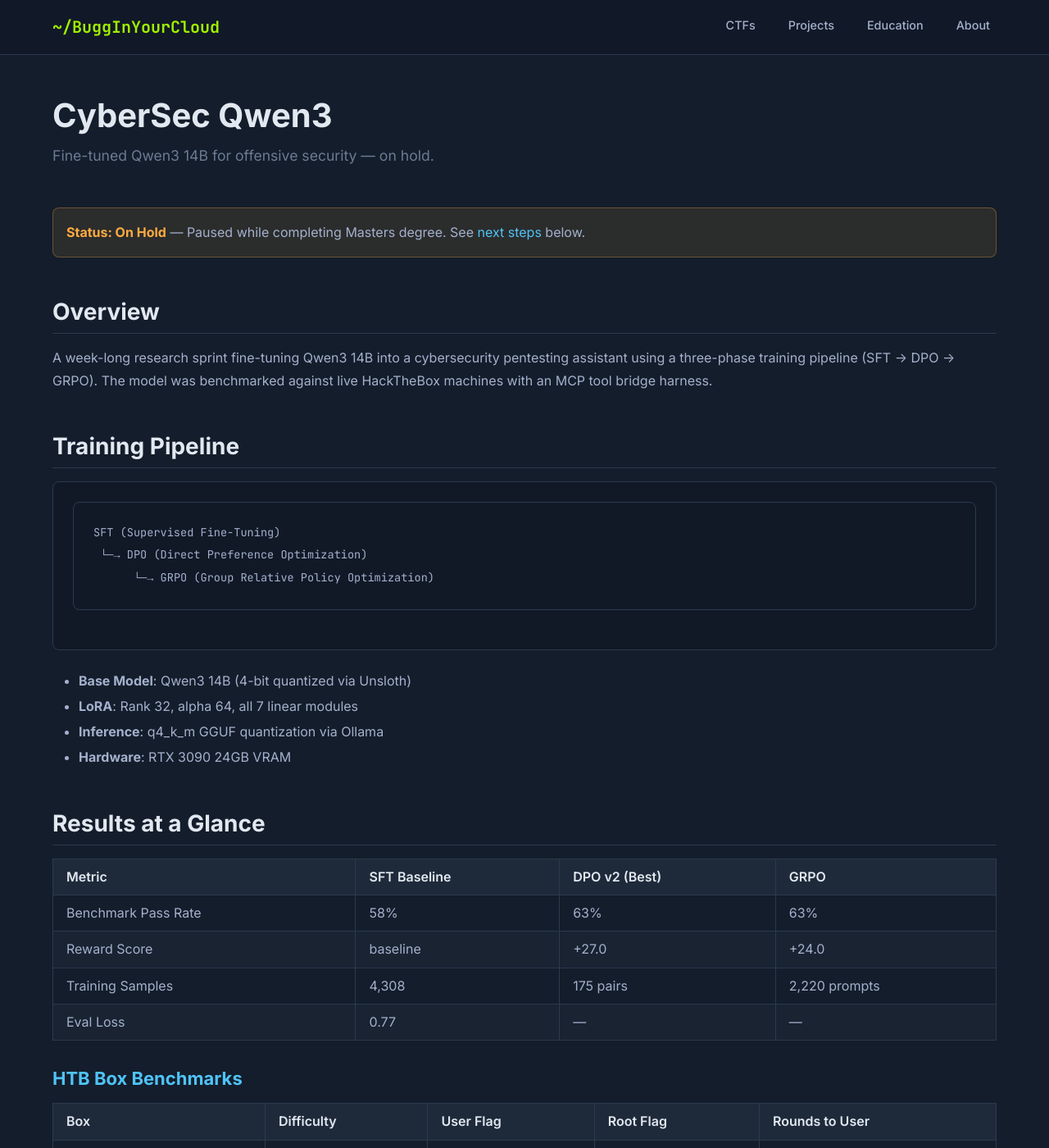
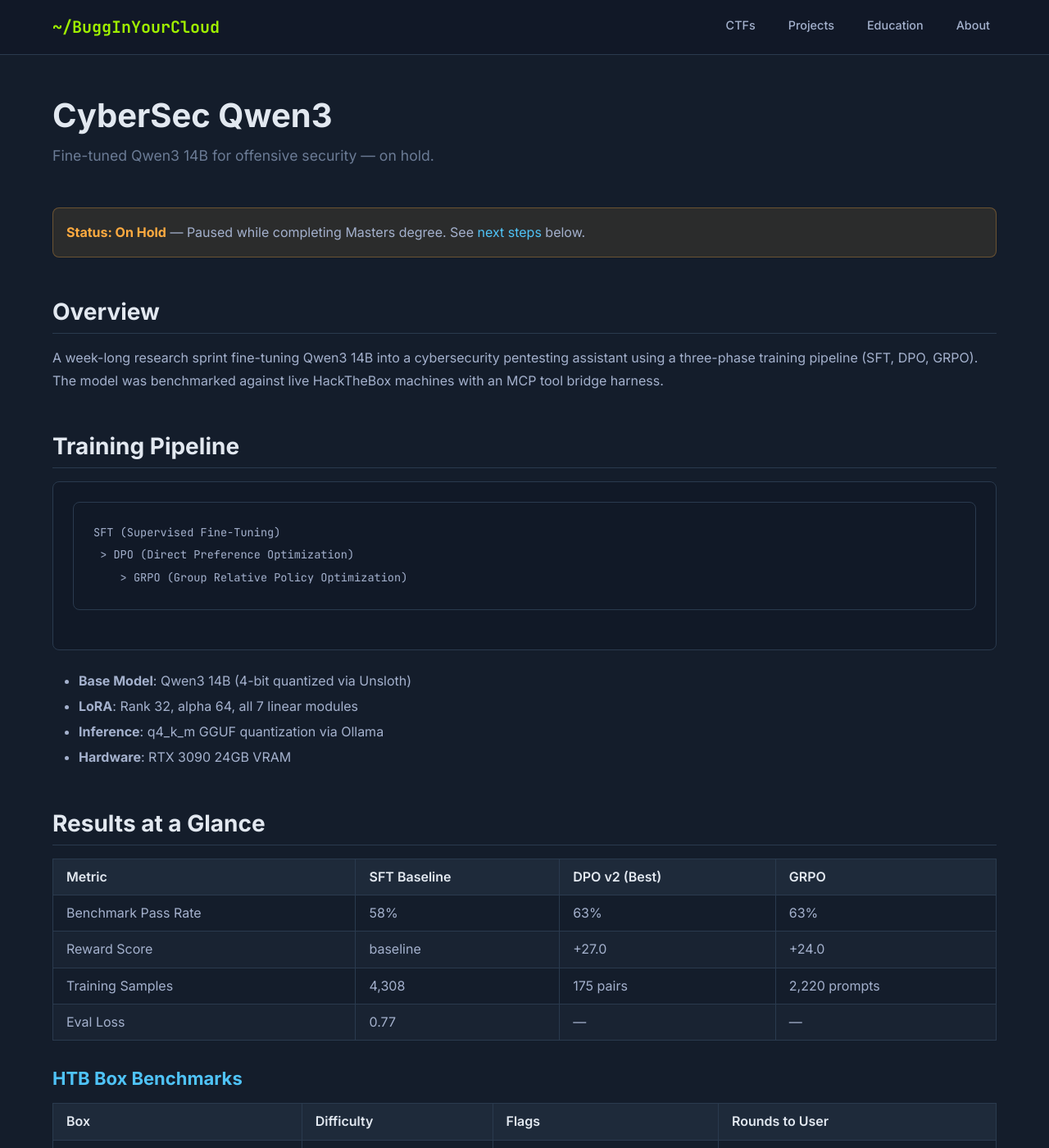
Before and after one commit to BuggInYourCloud/BuggInYourCloud.github.io, a Jekyll site: the page built from _tools/cybersec-qwen3.md, in a window 1280 px wide and 1400 px high. Shown: the whole window at 82% size. Built offline with Jekyll 4.4.1, drawn with Linux system fonts in a browser that asks for light colours; some of the changed text lies outside the part shown.

Commit message:
Remove emoji ticks, clean up HTB table

````diff
--- a/_tools/cybersec-qwen3.md
+++ b/_tools/cybersec-qwen3.md
@@ -12,14 +12,14 @@
 
 ## Overview
 
-A week-long research sprint fine-tuning Qwen3 14B into a cybersecurity pentesting assistant using a three-phase training pipeline (SFT → DPO → GRPO). The model was benchmarked against live HackTheBox machines with an MCP tool bridge harness.
+A week-long research sprint fine-tuning Qwen3 14B into a cybersecurity pentesting assistant using a three-phase training pipeline (SFT, DPO, GRPO). The model was benchmarked against live HackTheBox machines with an MCP tool bridge harness.
 
 ## Training Pipeline
 
 ```
 SFT (Supervised Fine-Tuning)
- └─→ DPO (Direct Preference Optimization)
-      └─→ GRPO (Group Relative Policy Optimization)
+ > DPO (Direct Preference Optimization)
+    > GRPO (Group Relative Policy Optimization)
 ```
 
 - **Base Model**: Qwen3 14B (4-bit quantized via Unsloth)
@@ -38,12 +38,12 @@
 
 ### HTB Box Benchmarks
 
-| Box | Difficulty | User Flag | Root Flag | Rounds to User |
-|-----|-----------|-----------|-----------|----------------|
-| Facts | Easy | ✅ | ✅ | 17 |
-| CodePartTwo | Easy | ✅ | ✅ | 10 |
-| Pterodactyl | Easy | ✅ | ✅ | 22 |
-| Cap | Easy | ✅ | ✅ | 9 |
+| Box | Difficulty | Flags | Rounds to User |
+|-----|-----------|-------|----------------|
+| Facts | Easy | User + Root | 17 |
+| CodePartTwo | Easy | User + Root | 10 |
+| Pterodactyl | Easy | User + Root | 22 |
+| Cap | Easy | User + Root | 9 |
 
 ## Key Findings
 
@@ -62,7 +62,7 @@
 ## Technical Contributions
 
 - **DPO reference log-prob precomputation** — Solved Unsloth's class-level monkey-patching bug by computing reference model logprobs in a separate subprocess before Unsloth import
-- **Benchmark-to-dataset feedback loop** — Systematic pipeline: benchmark on HTB → identify failure patterns → generate correction data → retrain
+- **Benchmark-to-dataset feedback loop** — Systematic pipeline: benchmark on HTB, identify failure patterns, generate correction data, retrain
 - **Custom pentest reward function** — Multi-dimensional GRPO reward scoring structure, technique, knowledge, and hallucination signals
 
 <h2 id="next-steps">Next Steps</h2>
````
